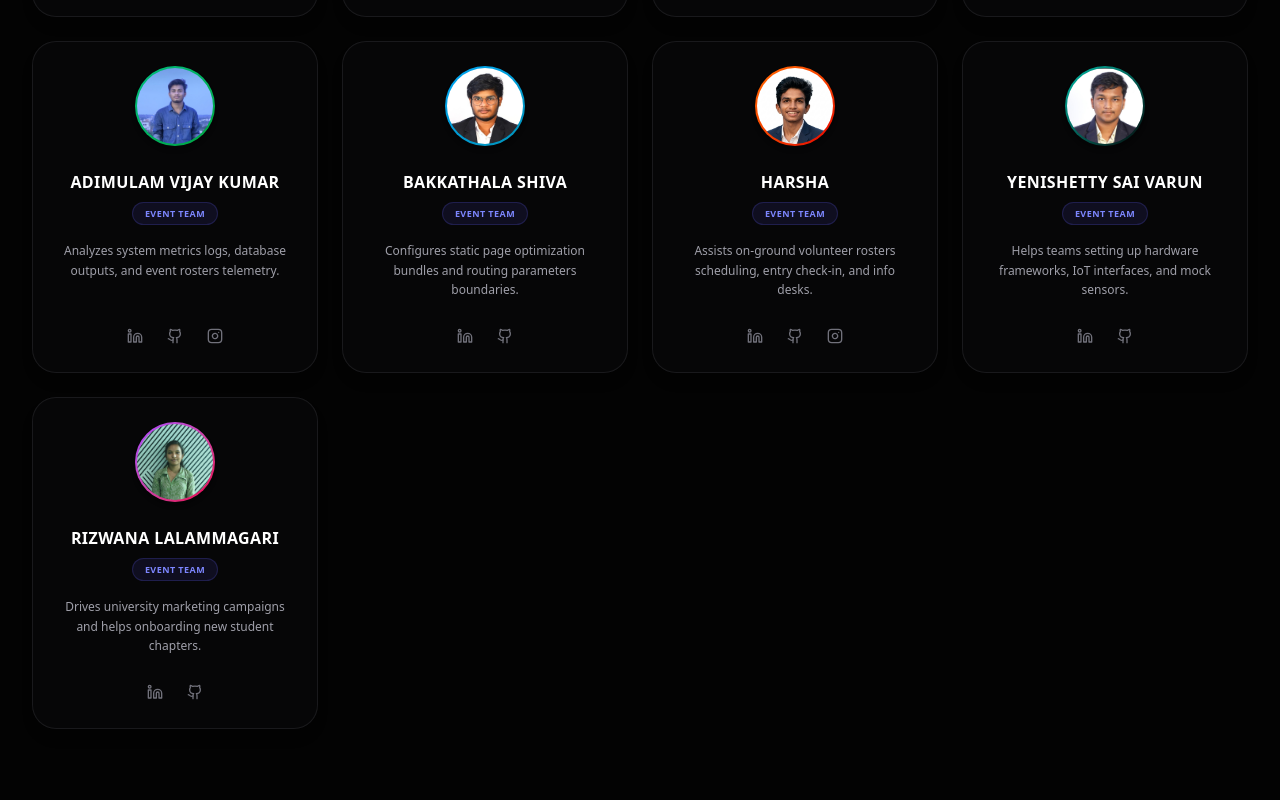
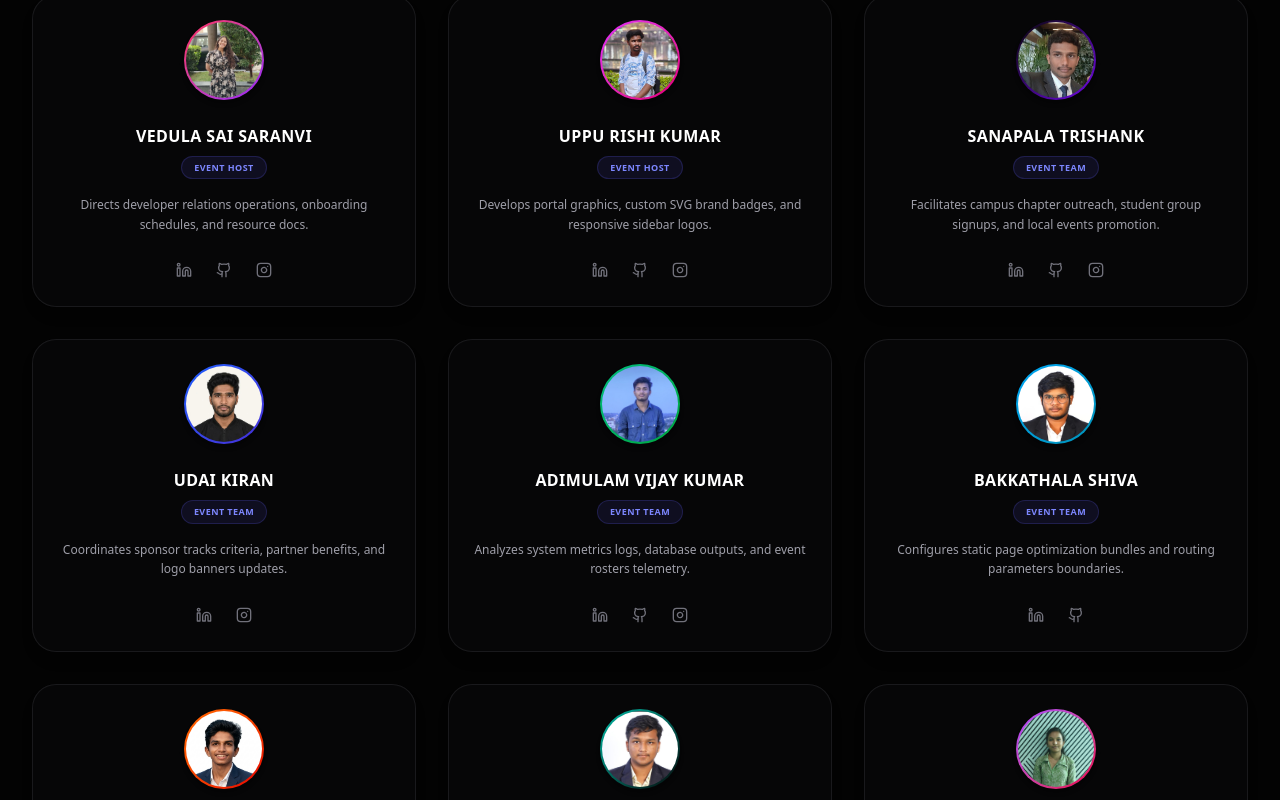
Before and after one commit to geethikaparvatham/vertothon, a Next.js app: page /team in a window 1280 px wide. Shown: the part 2305-3105 px from the top of the page. Built offline with nearby package versions, Linux system fonts and the light colour scheme.

Commit message:
style: change team grid layout to 3 cards per row

```diff
--- a/src/app/team/page.tsx
+++ b/src/app/team/page.tsx
@@ -439,7 +439,7 @@
         </div>
 
         {/* Council Grid */}
-        <div className="grid grid-cols-1 sm:grid-cols-2 lg:grid-cols-4 gap-6">
+        <div className="grid grid-cols-1 sm:grid-cols-2 lg:grid-cols-3 gap-8">
           {teamMembers.slice(1).map((member, idx) => {
             const linkedinUrl = formatLink(member.links.linkedin, "https://linkedin.com/in/");
             const githubUrl = formatLink(member.links.github, "https://github.com/");
```
